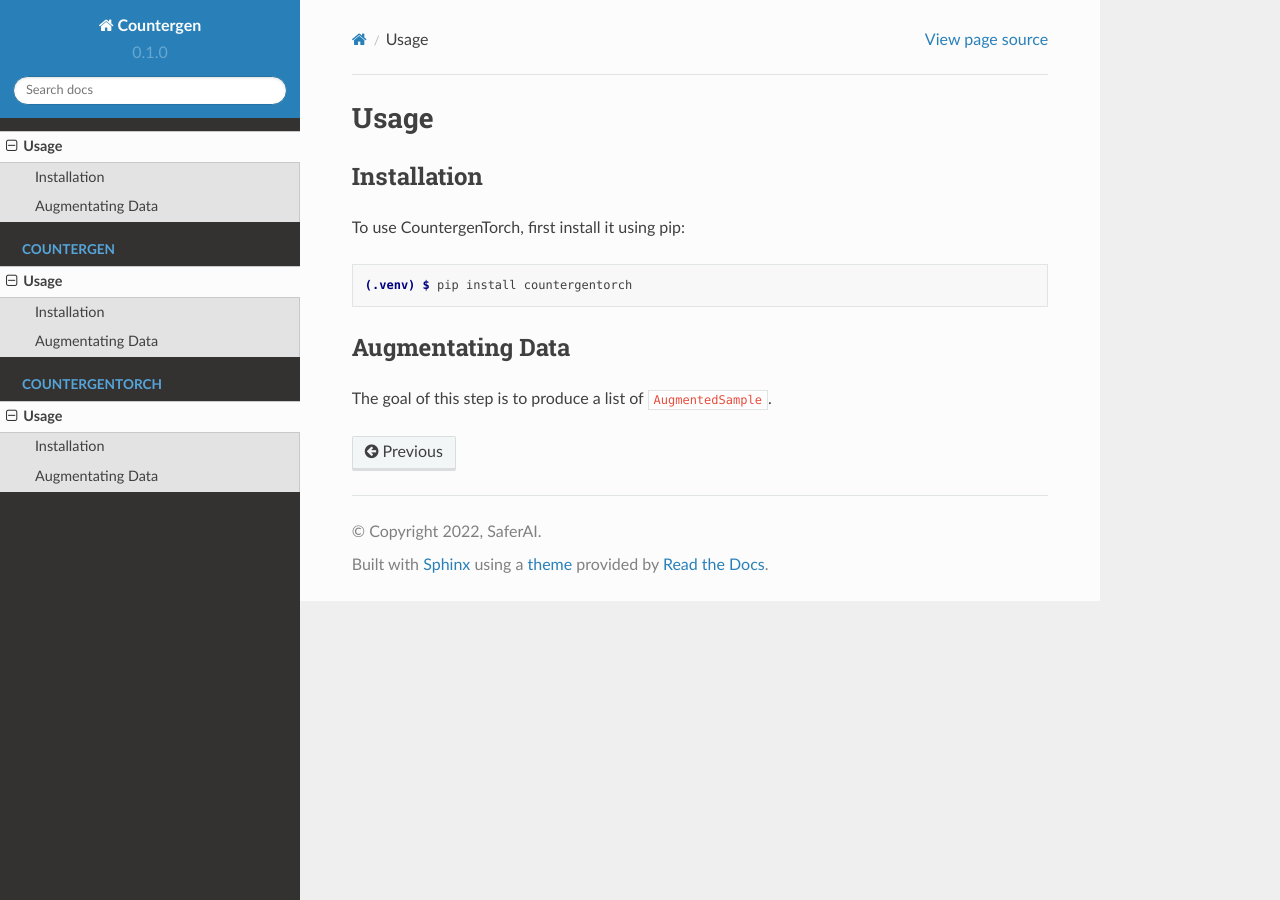
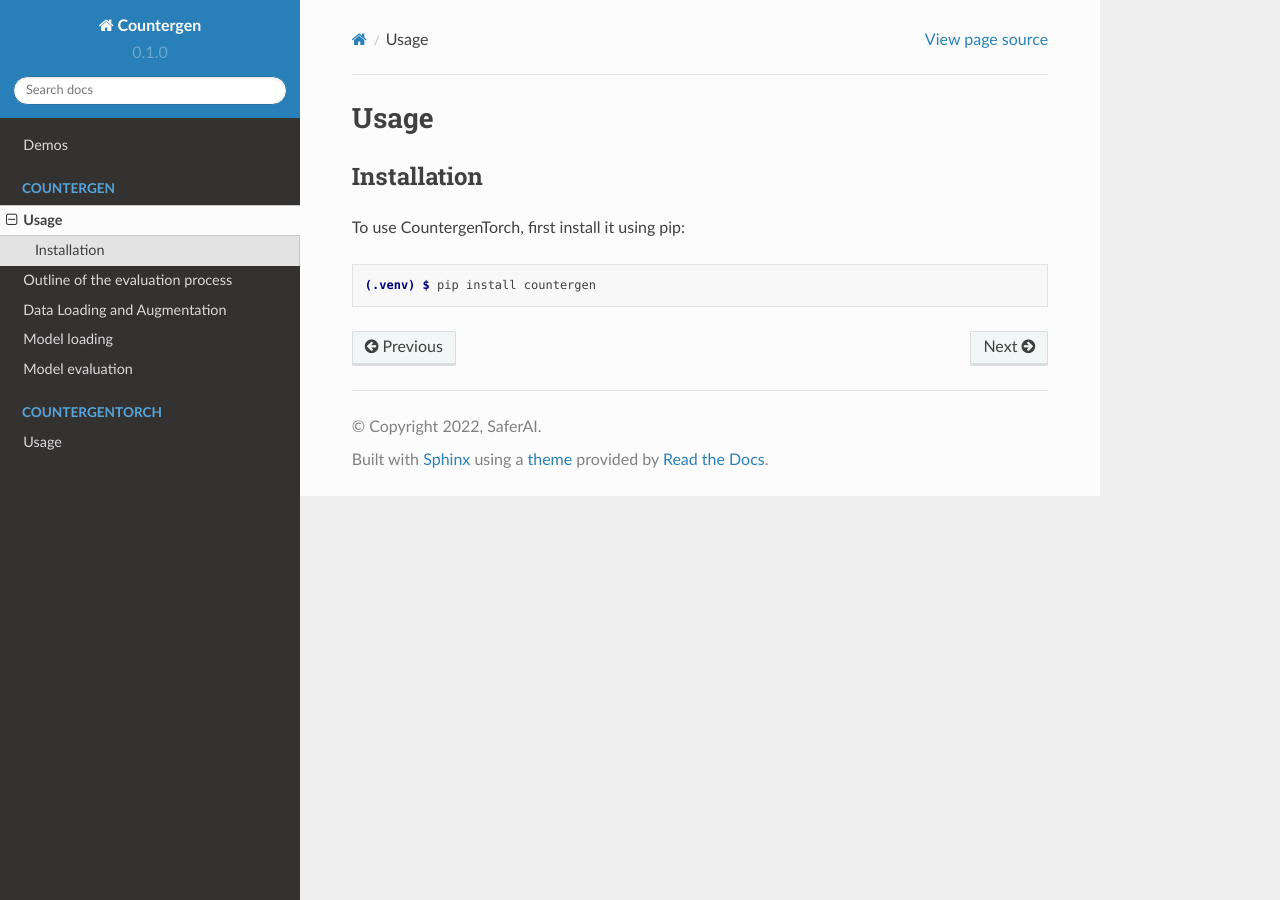
Before and after one commit to FabienRoger/Countergen, a Sphinx documentation site: the page built from docs/source/countergen/usage.rst, in a window 1280 px wide. Built offline with Sphinx 7.4.7 and the Read the Docs theme 2.0.0, drawn with Linux system fonts in a browser that asks for light colours.

Commit message:
Add outline to docs

```diff
--- a/docs/source/conf.py
+++ b/docs/source/conf.py
@@ -33,3 +33,5 @@
 
 # -- Options for EPUB output
 epub_show_urls = "footnote"
+
+autodoc_typehints = "description"
--- /dev/null
+++ b/docs/source/countergen/model_evaluation.rst
@@ -0,0 +1,9 @@
+Model evaluation
+================
+
+Aggregator Selection
+---------------------------------
+Model Evaluation
+---------------------------------
+Results of the Evaluation
+---------------------------------
--- /dev/null
+++ b/docs/source/countergen/model_loading.rst
@@ -0,0 +1,3 @@
+Model loading
+=============
+The performance is usually a float between zero and one, where one is better, but you can use whichever output you want as long as it is supported by the :py:data:`StatsAggregator` you are using.
--- a/docs/source/countergen/usage.rst
+++ b/docs/source/countergen/usage.rst
@@ -10,9 +10,4 @@
 
 .. code-block:: console
 
-   (.venv) $ pip install countergentorch
-
-Augmentating Data
------------------
-
-The goal of this step is to produce a list of ``AugmentedSample``.
+   (.venv) $ pip install countergen
--- a/docs/source/countergentorch/usage.rst
+++ b/docs/source/countergentorch/usage.rst
@@ -8,10 +8,10 @@
 
 .. code-block:: console
 
-   (.venv) $ pip install countergen
+   (.venv) $ pip install countergentorch
 
 Augmentating Data
-----------------
+-----------------
 
 To retrieve a list of random ingredients,
 you can use the ``lumache.get_random_ingredients()`` function:
--- /dev/null
+++ b/docs/source/demos.rst
@@ -0,0 +1,4 @@
+Demos
+=====
+
+These are demos
```
Also changed, not shown: docs/source/countergen/data_augmentation.rst (added, +14 -0 lines), docs/source/countergen/outline.rst (added, +42 -0 lines), docs/source/index.rst (+9 -4 lines), 1 other file.
